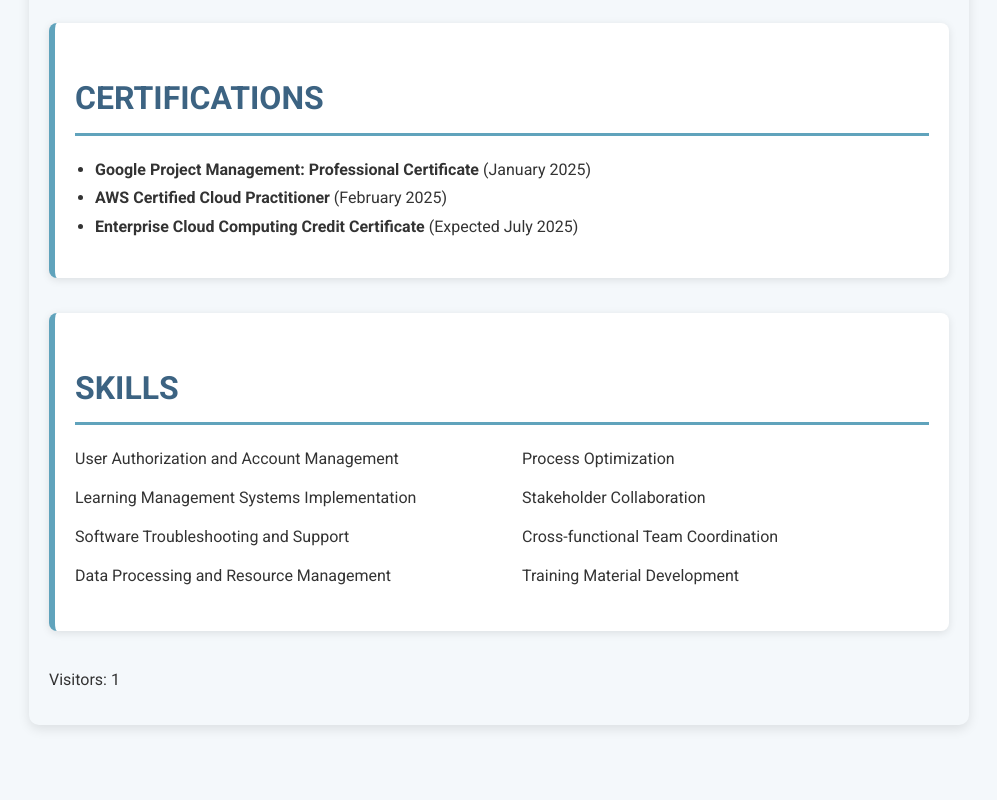
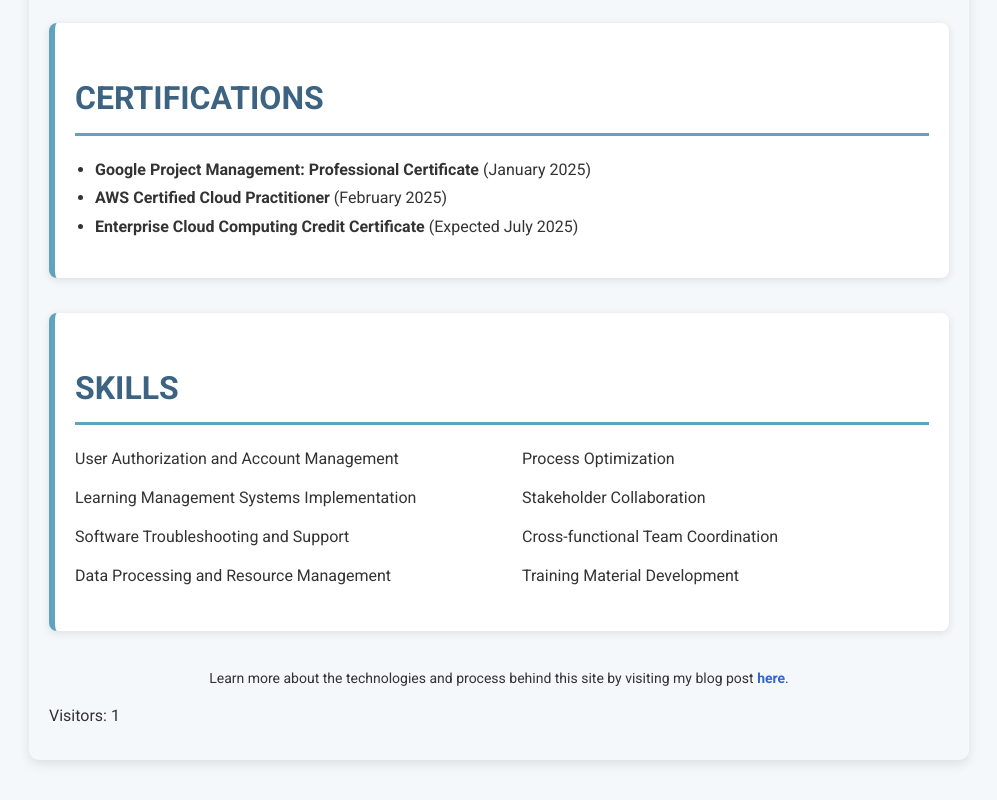
Before and after one commit to MKW12801/melissa-resume-site, a plain HTML site: page index.html in a window 1280 px wide. Shown: the part 1773-2573 px from the top of the page, without its empty margins (141-1138 px from the left). Before the commit the page ends 2538 px from the top, so only its background shows below. Drawn offline with Linux system fonts and the light colour scheme.

Commit message:
Update index.html

```diff
--- a/index.html
+++ b/index.html
@@ -222,6 +222,11 @@
       </ul>
     </div>
 
+    <div style="text-align:center; margin-top:30px; font-size:14px;">
+  Learn more about the technologies and process behind this site by visiting my blog post
+  <a href="https://mkwdeskworks.blogspot.com/2025/04/my-resume-site-build.html" target="_blank" style="color: #3366cc;">here</a>.
+</div>
+
     <p>Visitors: <span id="visitor-count">Loading...</span></p>
     <script>
       function updateVisitorCount() {
```
